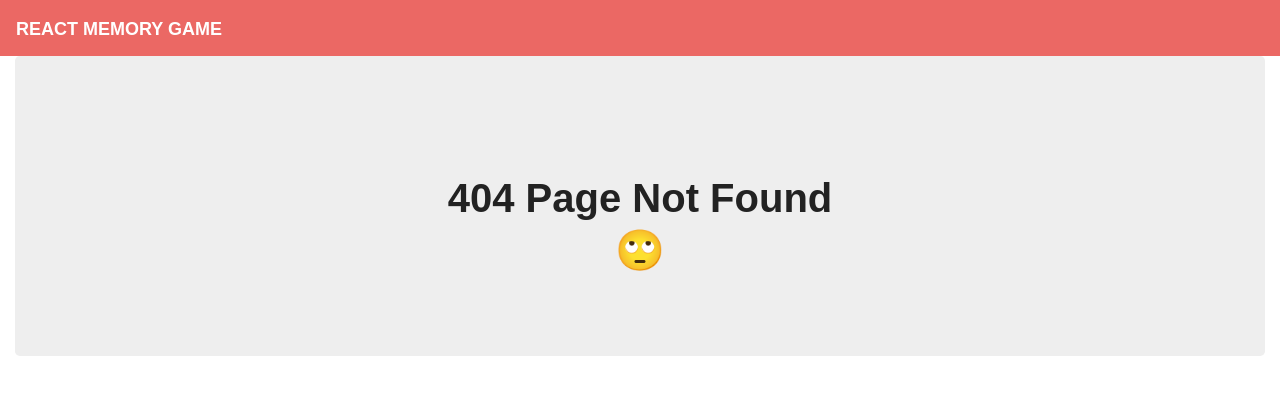
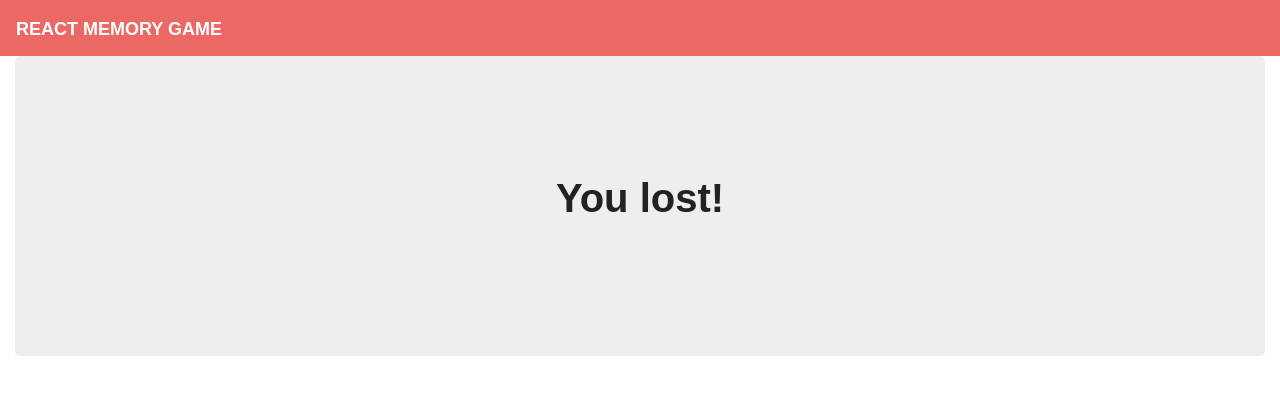
Before and after one commit to AndrewHardemon/Clicky-Game, a React (Create React App) app in the folder clicky-game/client/: page /gameover in a window 1280 px wide. Before the commit this address had no page. Shown: the top 394 px of the page. Built offline with nearby package versions, Linux system fonts and the light colour scheme; a web font is replaced by a local one.

Commit message:
added lose screen

```diff
--- a/clicky-game/client/src/App.js
+++ b/clicky-game/client/src/App.js
@@ -2,6 +2,7 @@ import React from "react";
 import { BrowserRouter as Router, Route, Switch } from "react-router-dom";
 // import LogIn from "./pages/LogIn";
 import Game from "./pages/Game";
+import GameOver from "./pages/GameOver";
 // import Score from "./pages/Score";
 import NoMatch from "./pages/NoMatch";
 import Nav from "./components/Nav";
@@ -27,7 +28,7 @@ class App extends React.Component{
           <Switch>
             <Route exact path="/" component={Game} />
             <Route exact path="/game" component={Game} />
-            {/* <Route exact path="/score" component={Score} /> */}
+            <Route exact path="/gameover" component={GameOver} />
             <Route component={NoMatch} />
           </Switch>
           {/* <button onClick={this.setTheState}>{mountGame ? "Unm" : "M"}ount Game</button>
--- a/clicky-game/client/src/pages/Game.js
+++ b/clicky-game/client/src/pages/Game.js
@@ -1,4 +1,5 @@
 import React, { Component } from "react";
+import { withRouter } from "react-router-dom";
 import Jumbotron from "../components/Jumbotron";
 import Images from "../components/Images";
 import API from "../utils/API";
@@ -27,7 +28,7 @@ class Game extends Component{
     },
     players: [],
     name: "",
-    score: "",
+    score: 0,
     lose: false
   }
 
@@ -77,6 +78,8 @@ class Game extends Component{
     console.log(data)
     if(this.state.theImage.img == data){
       console.log("Got it right!")
+      this.state.score += 10;
+      console.log(this.state.score)
       this.state.whichState = true;
       this.setTheState()
       this.setState(prevState =>
@@ -84,9 +87,12 @@ class Game extends Component{
       )
     } else {
       console.log("WRONG")
+      this.props.history.push('/gameover')
     }
 
   }
+
+
 
 
   render() {
@@ -124,5 +130,8 @@ class Game extends Component{
 
 }
 
+withRouter(Game)
+
+
 
 export default Game;
--- /dev/null
+++ b/clicky-game/client/src/pages/GameOver.js
@@ -0,0 +1,20 @@
+import React from "react";
+import { Col, Row, Container } from "../components/Grid";
+import Jumbotron from "../components/Jumbotron";
+
+// Need to add API for score or just use props
+function GameOver() {
+  return (
+    <Container fluid>
+      <Row>
+        <Col size="md-12">
+          <Jumbotron>
+            <h1>You lost!</h1>
+          </Jumbotron>
+        </Col>
+      </Row>
+    </Container>
+  );
+}
+
+export default GameOver;
```
